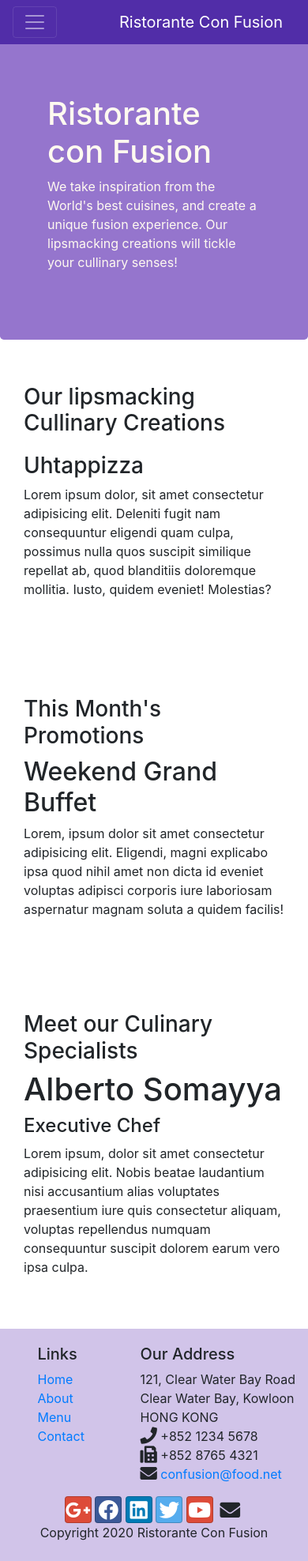
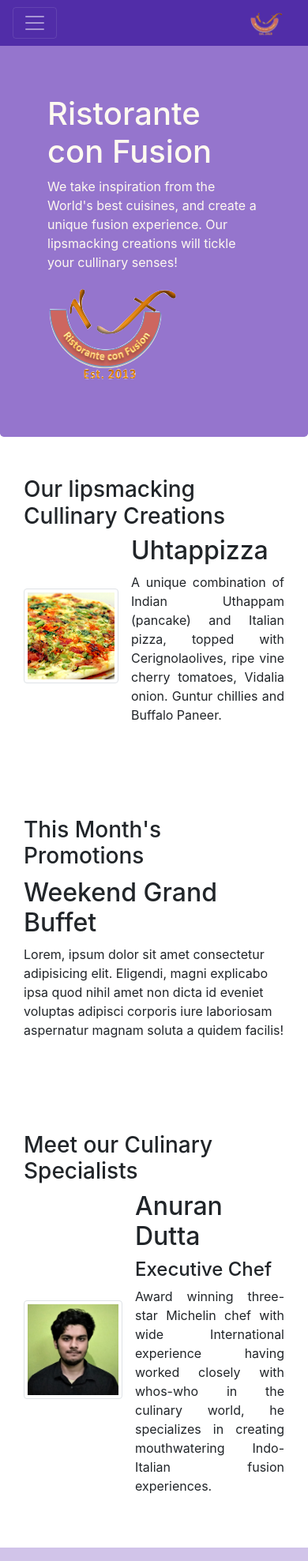
Before and after one commit to AnuranDutta/Bootstrap_4, a plain HTML site: page index.html in a window 390 px wide. Shown: the top 1976 px of the page at 79% size. Drawn offline with nearby package versions, Linux system fonts and the light colour scheme.

Commit message:
Images and media

```diff
--- a/index.html
+++ b/index.html
@@ -9,7 +9,8 @@
     <link rel="stylesheet" href="https://cdnjs.cloudflare.com/ajax/libs/twitter-bootstrap/4.5.0/css/bootstrap.min.css">
     <link rel="stylesheet" href="https://cdnjs.cloudflare.com/ajax/libs/font-awesome/5.13.0/css/all.min.css">
     <link rel="stylesheet" href="css/styles.css">
-    <link rel="stylesheet" href="https://cdnjs.cloudflare.com/ajax/libs/bootstrap-social/5.1.1/bootstrap-social.min.css">
+    <link rel="stylesheet"
+        href="https://cdnjs.cloudflare.com/ajax/libs/bootstrap-social/5.1.1/bootstrap-social.min.css">
     <title>Title</title>
 </head>
 
@@ -19,13 +20,18 @@
             <button class="navbar-toggler" type="button" data-toggle="collapse" data-target="#Navbar">
                 <span class="navbar-toggler-icon"></span>
             </button>
-            <a href="#" class="navbar-brand">Ristorante Con Fusion</a>
+            <a href="/index.html" class="navbar-brand"><img src="/resources/img/logo.png" height="30" width="41"
+                    alt=""></a>
             <div class="collapse navbar-collapse" id="Navbar">
                 <ul class="navbar-nav mr-auto">
-                    <li class="nav-item active"><a href="#" class="nav-link"><span class="fa fa-home fa-lg"></span>  Home</a></li>
-                    <li class="nav-item"><a href="/assignment_1.html" class="nav-link">&nbsp<span class="fa fa-info fa-lg"></span>&nbsp&nbsp&nbspAbout</a></li>
-                    <li class="nav-item"><a href="#" class="nav-link"> <span class="fa fa-list fa-lg"></span>&nbsp&nbspMenu</a></li>
-                    <li class="nav-item"><a href="/contactUs.html" class="nav-link"><span class="fa fa-address-card fa-lg"></span>  Contact</a></li>
+                    <li class="nav-item active"><a href="#" class="nav-link"><span class="fa fa-home fa-lg"></span>
+                            Home</a></li>
+                    <li class="nav-item"><a href="/assignment_1.html" class="nav-link">&nbsp<span
+                                class="fa fa-info fa-lg"></span>&nbsp&nbsp&nbspAbout</a></li>
+                    <li class="nav-item"><a href="#" class="nav-link"> <span
+                                class="fa fa-list fa-lg"></span>&nbsp&nbspMenu</a></li>
+                    <li class="nav-item"><a href="/contactUs.html" class="nav-link"><span
+                                class="fa fa-address-card fa-lg"></span> Contact</a></li>
                 </ul>
             </div>
         </div>
@@ -33,12 +39,14 @@
     <header class="jumbotron">
         <div class="container">
             <div class="row row-header">
-                <div class="col-12 col-sm-6">
+                <div class="col-12 col-sm-9">
                     <h1>Ristorante con Fusion</h1>
                     <p>We take inspiration from the World's best cuisines, and create a unique fusion experience. Our
                         lipsmacking creations will tickle your cullinary senses!</p>
                 </div>
-                <div class="col-12 col-sm"></div>
+                <div class="col-12 col-sm">
+                    <img src="/resources/img/logo.png" class="img-fluid" alt="">
+                </div>
             </div>
         </div>
     </header>
@@ -48,9 +56,17 @@
             <div class="col-12 col-sm-4 order-sm-last col-md-3">
                 <h3>Our lipsmacking Cullinary Creations</h3>
             </div>
-            <div class="col col-sm order-sm-first col-md">
-                <h3>Uhtappizza</h3>
-                <p>Lorem ipsum dolor, sit amet consectetur adipisicing elit. Deleniti fugit nam consequuntur eligendi quam culpa, possimus nulla quos suscipit similique repellat ab, quod blanditiis doloremque mollitia. Iusto, quidem eveniet! Molestias?</p>
+            <div class="col col-sm order-sm-first col-md text-justify">
+                <div class="media">
+                    <img src="/resources/img/uthappizza.png" alt="uthappizza"
+                        class="d-flex mr-3 img-thumbnail align-self-center">
+                    <div class="media-body">
+                        <h2 class="mt-0">Uhtappizza</h2>
+                        <p>A unique combination of Indian Uthappam (pancake) and Italian pizza, topped with
+                            Cerignolaolives, ripe vine cherry tomatoes, Vidalia onion. Guntur chillies and Buffalo
+                            Paneer.</p>
+                    </div>
+                </div>
             </div>
         </div>
         <div class="row row-content align-items-center">
@@ -59,7 +75,9 @@
             </div>
             <div class="col col-sm col-md">
                 <h2>Weekend Grand Buffet</h2>
-                <p>Lorem, ipsum dolor sit amet consectetur adipisicing elit. Eligendi, magni explicabo ipsa quod nihil amet non dicta id eveniet voluptas adipisci corporis iure laboriosam aspernatur magnam soluta a quidem facilis!</p>
+                <p>Lorem, ipsum dolor sit amet consectetur adipisicing elit. Eligendi, magni explicabo ipsa quod nihil
+                    amet non dicta id eveniet voluptas adipisci corporis iure laboriosam aspernatur magnam soluta a
+                    quidem facilis!</p>
             </div>
         </div>
         <div class="row row-content align-items-center">
@@ -67,9 +85,15 @@
                 <h3>Meet our Culinary Specialists</h3>
             </div>
             <div class="col col-sm order-sm-first col-md">
-                <h1>Alberto Somayya</h1>
-                <h4>Executive Chef</h4>
-                <p>Lorem ipsum, dolor sit amet consectetur adipisicing elit. Nobis beatae laudantium nisi accusantium alias voluptates praesentium iure quis consectetur aliquam, voluptas repellendus numquam consequuntur suscipit dolorem earum vero ipsa culpa.</p>
+                <div class="media">
+                    <img src="/resources/img/anuran.jpg" alt="alberto"
+                        class="d-flex mr-3 img-thumbnail align-self-center" height="125px" width="125px">
+                    <div class="media-body text-justify">
+                        <h2 class="mt-0">Anuran Dutta</h2>
+                        <h4>Executive Chef</h4>
+                        <p>Award winning three-star Michelin chef with wide International experience having worked closely with whos-who in the culinary world, he specializes in creating mouthwatering Indo-Italian fusion experiences.</p>
+                    </div>
+                </div>
             </div>
         </div>
     </div>
@@ -98,12 +122,18 @@
                 </div>
                 <div class="col-12 col-sm-4 align-self-center">
                     <div class="text-center">
-                        <a class="btn btn-social-icon btn-google" href="http://google.com/+"><i class="fab fa-google-plus-g fa-lg"></i></a>
-                        <a class="btn btn-social-icon btn-facebook" href="http://www.facebook.com/profile.php?id="><i class="fab fa-facebook fa-lg"></i></a>
-                        <a class="btn btn-social-icon btn-linkedin" href="http://www.linkedin.com/in/"><i class="fab fa-linkedin fa-lg"></i></a>
-                        <a class="btn btn-social-icon btn-twitter" href="http://twitter.com/"><i class="fab fa-twitter fa-lg"></i></a>
-                        <a class="btn btn-social-icon btn-google" href="http://youtube.com/"><i class="fab fa-youtube fa-lg"></i></a>
-                        <a class="btn btn-social-icon" href="mailto:"><i class="fas fa-envelope fa-lg" aria-hidden="true"></i></a>
+                        <a class="btn btn-social-icon btn-google" href="http://google.com/+"><i
+                                class="fab fa-google-plus-g fa-lg"></i></a>
+                        <a class="btn btn-social-icon btn-facebook" href="http://www.facebook.com/profile.php?id="><i
+                                class="fab fa-facebook fa-lg"></i></a>
+                        <a class="btn btn-social-icon btn-linkedin" href="http://www.linkedin.com/in/"><i
+                                class="fab fa-linkedin fa-lg"></i></a>
+                        <a class="btn btn-social-icon btn-twitter" href="http://twitter.com/"><i
+                                class="fab fa-twitter fa-lg"></i></a>
+                        <a class="btn btn-social-icon btn-google" href="http://youtube.com/"><i
+                                class="fab fa-youtube fa-lg"></i></a>
+                        <a class="btn btn-social-icon" href="mailto:"><i class="fas fa-envelope fa-lg"
+                                aria-hidden="true"></i></a>
                     </div>
                 </div>
             </div>
```
Also changed, not shown: assignment_1.html (+4 -3 lines), contactUs.html (+3 -2 lines), resources/img/alberto.png (added), resources/img/anuran.jpg (added), resources/img/buffet.png (added), resources/img/logo.png (added), resources/img/uthappizza.png (added), 2 other files.
